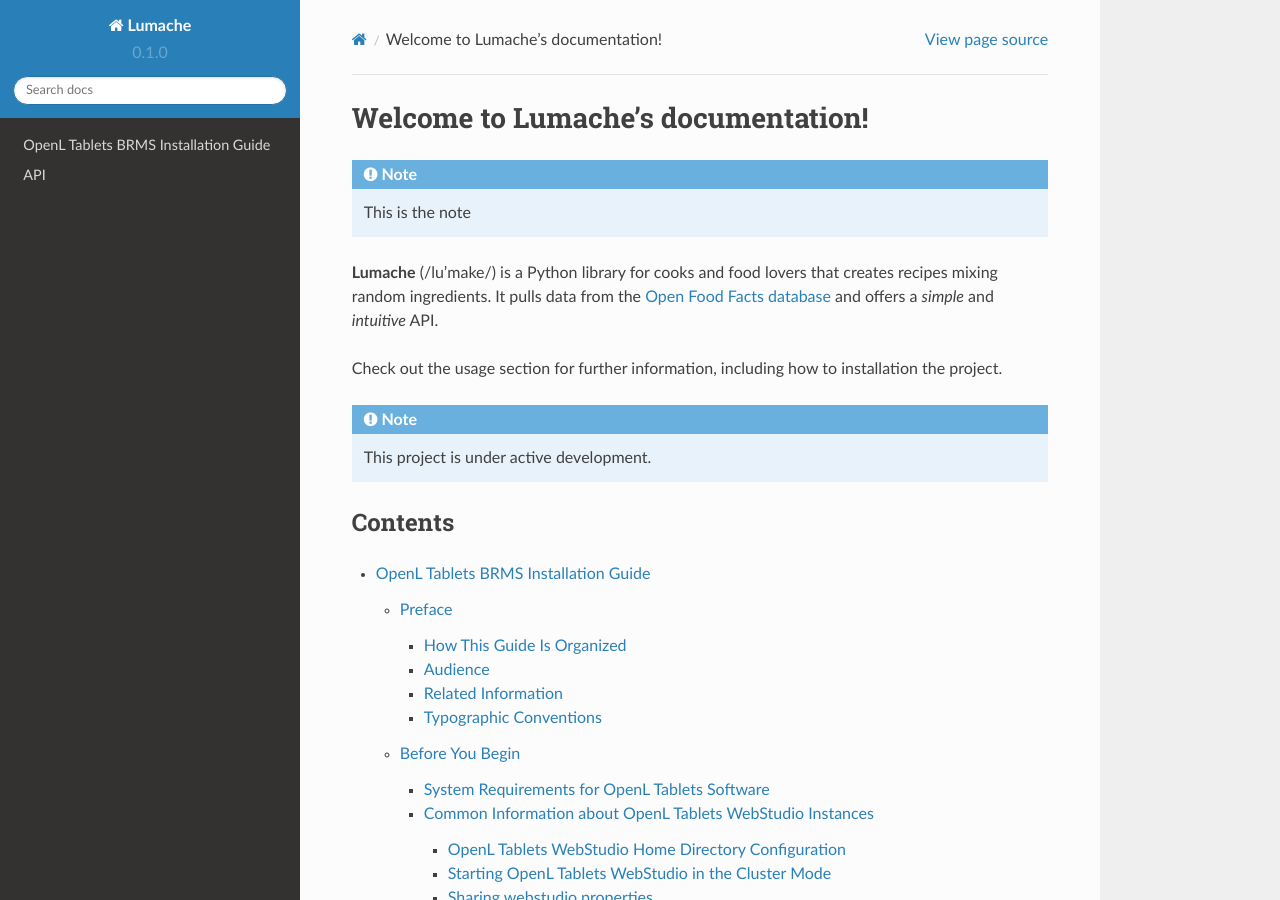
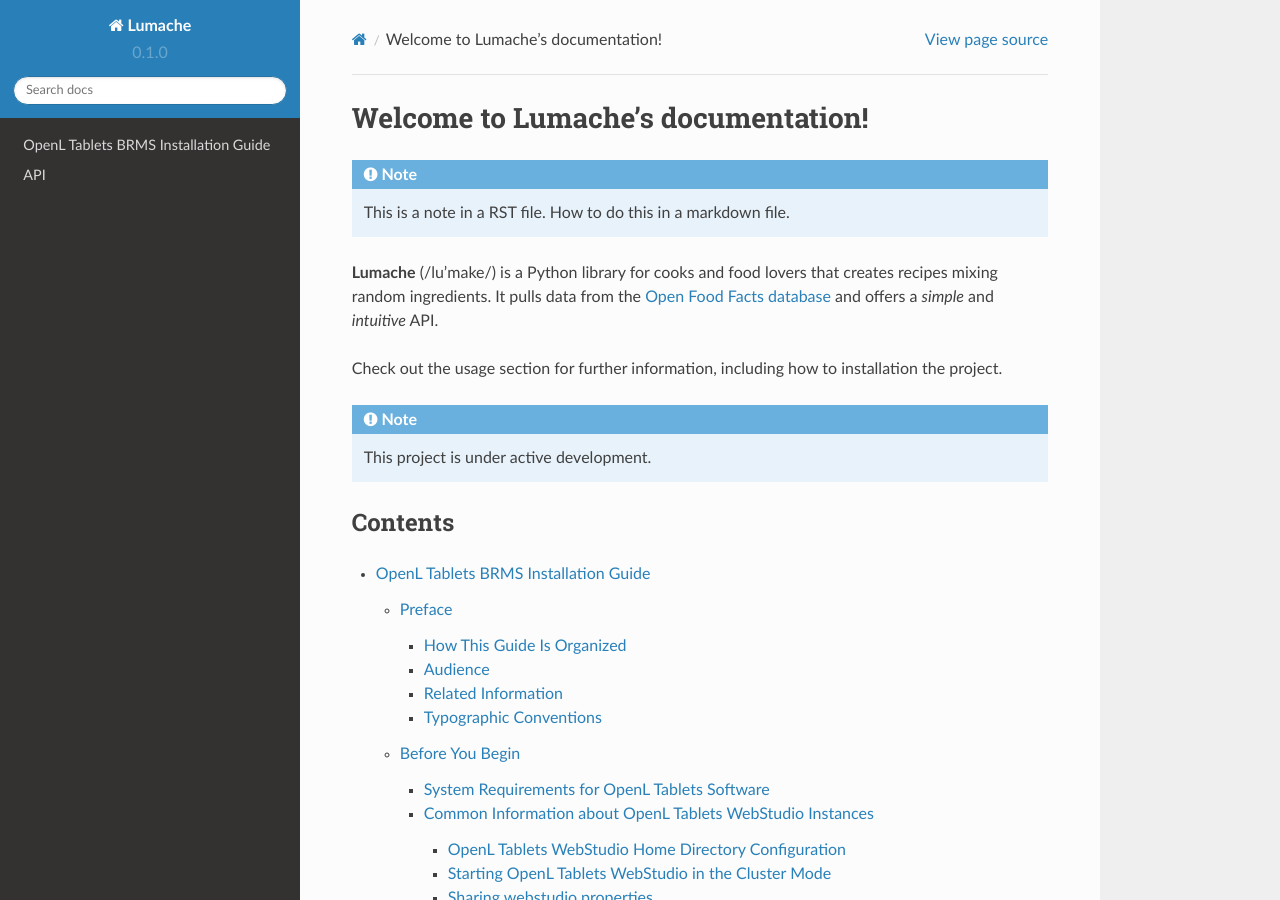
Before and after one commit to EISTW/rtd-test01, a Sphinx documentation site: the page built from docs/source/index.rst, in a window 1280 px wide and 900 px high. Built offline with Sphinx 7.4.7 and the Read the Docs theme 2.0.0, drawn with Linux system fonts in a browser that asks for light colours; pages that are not in the unit, such as notebooks, are missing from menus.

Commit message:
Update index.rst

```diff
--- a/docs/source/index.rst
+++ b/docs/source/index.rst
@@ -3,7 +3,7 @@
 
 .. note::
 
-     This is the note
+     This is a note in a RST file. How to do this in a markdown file.
 
 **Lumache** (/lu'make/) is a Python library for cooks and food lovers
 that creates recipes mixing random ingredients.
```
